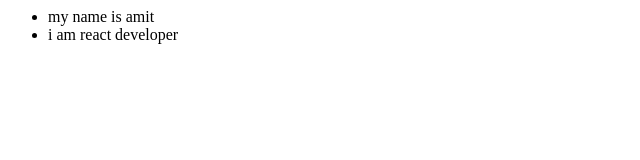
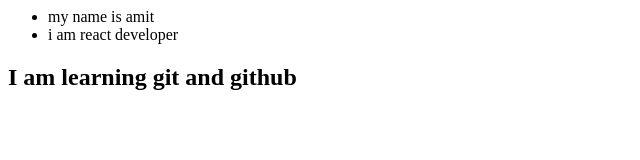
Before and after one commit to amitkrt2000/latestrepo, a plain HTML site: page index.html in a window 1280 px wide. Shown: the whole page, without its empty margins (0-640 px from the left). Drawn offline with Linux system fonts and the light colour scheme.

Commit message:
first commit

```diff
--- a/index.html
+++ b/index.html
@@ -6,3 +6,4 @@
         i am react developer
     </li>
 </ul>
+<h2>I am learning git and github</h2>
```
Also changed, not shown: 1 other file.
